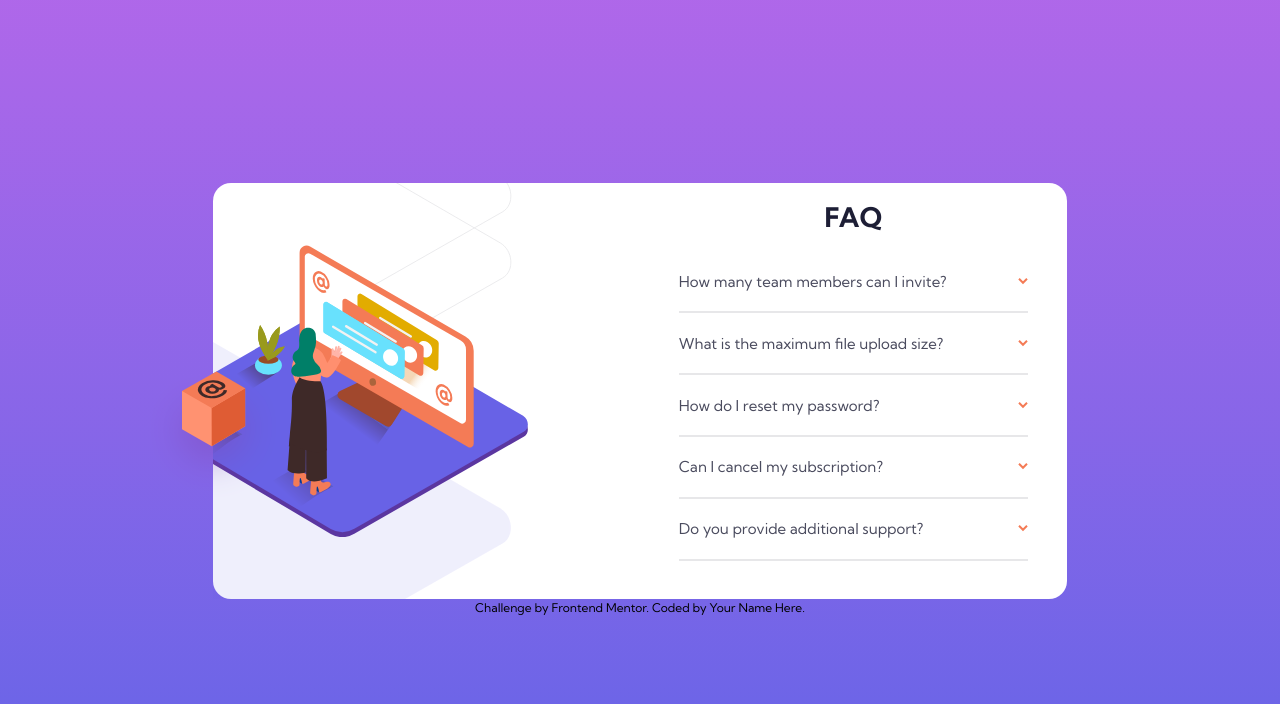
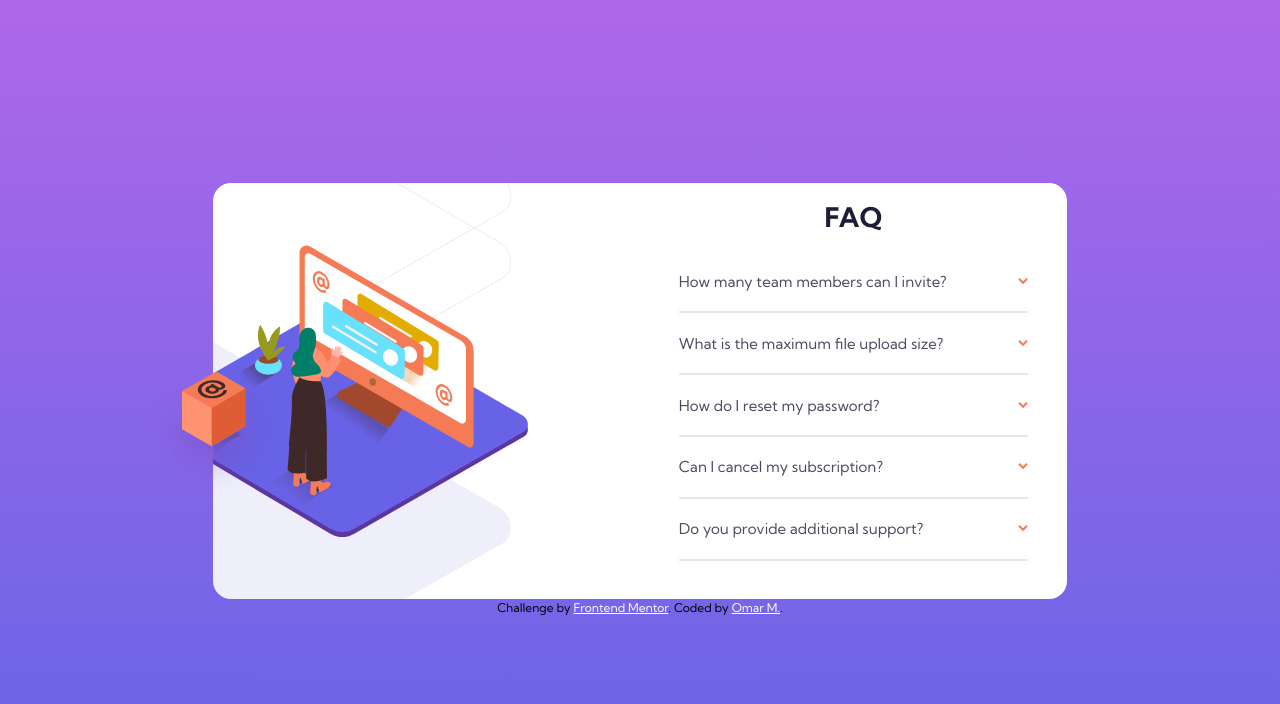
Before and after one commit to OmarMAttia7/fem-5-faq-accordion, a website built with webpack: page src/index.html in a window 1280 px wide. Built offline with nearby package versions, Linux system fonts and the light colour scheme.

Commit message:
fixed attribution

```diff
--- a/src/index.html
+++ b/src/index.html
@@ -107,8 +107,8 @@
   </main>
   <footer>
     <div class="attribution">
-      Challenge by <a href="https://www.frontendmentor.io?ref=challenge" target="_blank">Frontend Mentor</a>.
-      Coded by <a href="#">Your Name Here</a>.
+      Challenge by <a class="text-white underline" href="https://www.frontendmentor.io?ref=challenge" target="_blank">Frontend Mentor</a>.
+      Coded by <a class="text-white underline" href="https://www.frontendmentor.io/profile/hazel79">Omar M.</a>.
     </div>
   </footer>
 </body>
```
Also changed, not shown: dist/index.css, dist/index.html.
